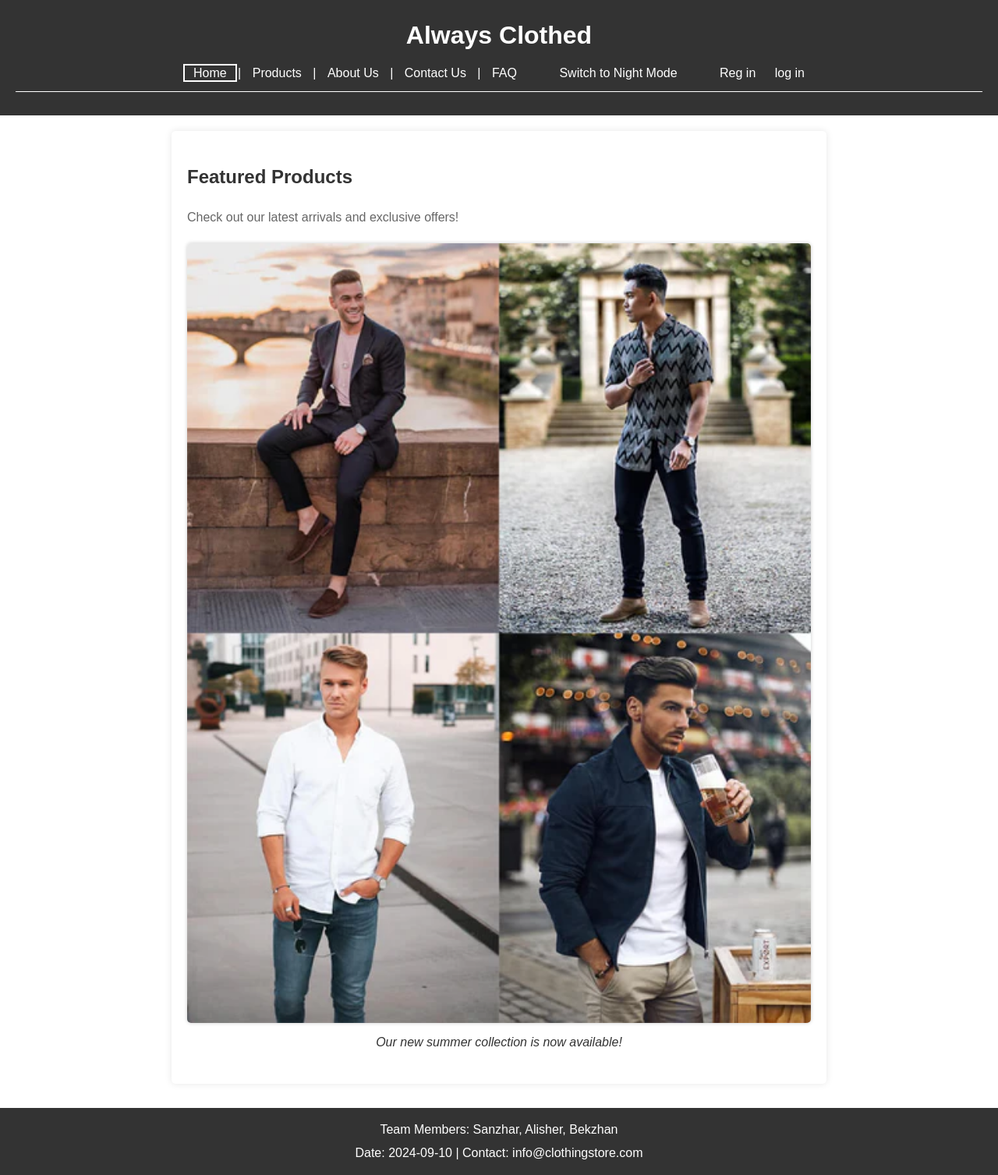
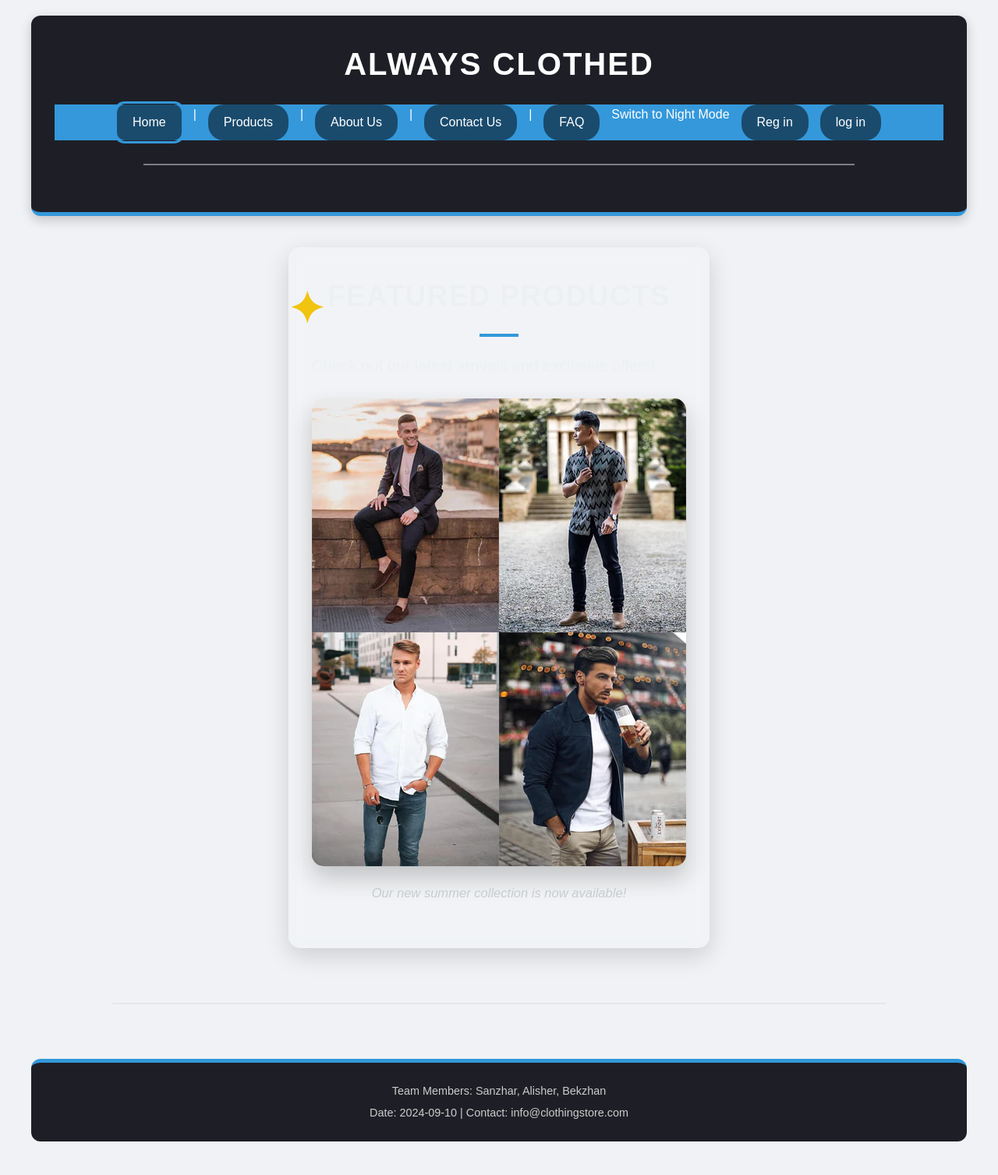
Before and after one commit to SanzharYB/WEBFINAL, a plain HTML site: page вебка6666/home.html in a window 1280 px wide. Shown: the whole page at 78% size. After the commit the page ends 1484 px from the top, so only its background shows below. Drawn offline with Linux system fonts and the light colour scheme.

Commit message:
changed design 1

```diff
--- a/вебка6666/styles/darktheme.css
+++ b/вебка6666/styles/darktheme.css
@@ -1,37 +1,61 @@
-body {
-  font-family: Arial, sans-serif;
-  transition: background-color 0.5s, color 0.5s;
+
+
+/* Night Theme Styles */
+.night-theme {
+  background: #121212;
+  color: #e0e0e0;
+  transition: background 0.5s ease, color 0.5s ease;
 }
 
-/* Day Theme */
-.day-theme {
-  background-color: white;
-  color: black;
+.night-theme .container {
+  background-color: rgba(33, 33, 33, 0.9);
+  backdrop-filter: blur(5px);
+  border-radius: 12px;
 }
 
-/* Night Theme */
-.night-theme {
-  background-color: black;
+.night-theme nav {
+  background-color: rgba(50, 50, 50, 0.8);
 }
 
-#theme-toggle {
-  padding: 10px 20px;
-  font-size: 16px;
-  cursor: pointer;
-  margin: 20px;
+.night-theme nav a {
+  color: #b0bec5;
 }
 
-.hidden {
-  display: none; /* Hide content by default */
-
+.night-theme nav a:hover {
+  color: #80cbc4;
 }
 
-.content {
-  margin: 20px 0;
+.night-theme footer {
+  background-color: #1e1f26;
+  border-top: 5px solid #3498db;
 }
 
-#read-more {
-  cursor: pointer;
-  color: blue;
-  text-decoration: underline;
+/* Day Theme Styles */
+.day-theme {
+  background: #f0f2f5;
+  color: #444;
+  transition: background 0.5s ease, color 0.5s ease;
 }
+
+.day-theme .container {
+  background-color: #ffffff;
+  border-radius: 12px;
+  box-shadow: 0 12px 24px rgba(0, 0, 0, 0.1);
+}
+
+.day-theme nav {
+  background-color: #3498db;
+}
+
+.day-theme nav a {
+  color: #ffffff;
+}
+
+.day-theme nav a:hover {
+  color: #e0e0e0;
+}
+
+.day-theme footer {
+  background-color: #3498db;
+  border-top: 5px solid #1e88e5;
+}
--- a/вебка6666/styles/home.css
+++ b/вебка6666/styles/home.css
@@ -1,96 +1,232 @@
-body {
-    font-family: Arial, sans-serif;
-    line-height: 1.6;
+/* Global Reset */
+* {
   margin: 0;
   padding: 0;
-    background-color: #f4f4f4;
+  box-sizing: border-box;
+  font-family: 'Poppins', sans-serif;
 }
 
+/* Body Styling */
+body {
+  background: linear-gradient(135deg, #1abc9c, #3498db);
+  color: #444;
+  line-height: 1.6;
+  display: flex;
+  flex-direction: column;
+  align-items: center;
+  min-height: 100vh;
+  padding: 20px;
+}
+
+/* Header Styles */
 #header {
-    background-color: #333;
+  background-color: #1e1f26;
   color: #fff;
-    padding: 20px;
+  padding: 30px;
   text-align: center;
+  border-bottom: 5px solid #3498db;
+  width: 100%;
+  max-width: 1200px;
+  border-radius: 12px;
+  box-shadow: 0 5px 15px rgba(0, 0, 0, 0.2);
 }
 
 .header-title {
   margin: 0;
+  font-size: 2.5em;
+  font-weight: 700;
+  letter-spacing: 2px;
+  text-transform: uppercase;
 }
 
+/* Navigation Styles */
 #navbar {
-    margin: 10px 0;
+  margin-top: 20px;
+  display: flex;
+  justify-content: center;
+  gap: 15px;
 }
 
 .nav-link {
-    color: #fff;
+  color: #ecf0f1;
   text-decoration: none;
-    padding: 0 10px;
+  padding: 10px 20px;
+  font-weight: 500;
+  background-color: rgba(0, 0, 0, 0.5);
+  border-radius: 20px;
+  transition: all 0.3s ease;
 }
 
 .nav-link:hover {
-    text-decoration: underline;
-    color: #ddd;
+  background-color: #3498db;
+  color: #fff;
+  transform: scale(1.1);
+  box-shadow: 0 4px 15px rgba(52, 152, 219, 0.4);
 }
 
+/* Divider Style */
 .divider {
   border: 0;
-    height: 1px;
-    background: #fff;
-    margin: 10px 0;
+  height: 2px;
+  background: #ddd;
+  width: 80%;
+  margin: 30px auto;
+  opacity: 0.5;
 }
 
+/* Main Content Styles */
 .main-content {
-    max-width: 800px;
-    margin: 20px auto;
-    padding: 20px;
-    background-color: #fff;
-    border-radius: 5px;
-    box-shadow: 0 0 10px rgba(0, 0, 0, 0.1);
+  max-width: 900px;
+  margin: 40px auto;
+  padding: 30px;
+  background-color: rgba(255, 255, 255, 0.1);
+  border-radius: 15px;
+  box-shadow: 0 10px 30px rgba(0, 0, 0, 0.15);
+  font-size: 1.15em;
+  line-height: 1.8;
+  backdrop-filter: blur(10px);
 }
 
-  .featured-section {
+/* Section Heading */
+.section-heading {
+  font-size: 2em;
+  color: #ecf0f1;
+  font-weight: bold;
+  text-transform: uppercase;
   margin-bottom: 20px;
+  letter-spacing: 1.5px;
+  text-align: center;
+  position: relative;
 }
 
-  .section-heading {
+.section-heading::before {
+  content: '✦';
+  position: absolute;
+  left: -30px;
   font-size: 1.5em;
-    color: #333;
+  color: #f1c40f;
 }
 
-  .intro-text {
-    font-size: 1em;
-    color: #666;
+.section-heading::after {
+  content: '';
+  display: block;
+  width: 50px;
+  height: 4px;
+  background-color: #3498db;
+  margin: 15px auto 0;
 }
 
+/* Intro Text */
+.intro-text {
+  font-size: 1.1em;
+  color: #ecf0f1;
+  max-width: 750px;
+  margin: 0 auto;
+  line-height: 1.7;
+}
+
+/* Featured Image Styles */
 .featured-figure {
-    margin: 20px 0;
+  margin: 25px 0;
+  position: relative;
 }
 
 .featured-image {
   width: 100%;
   height: auto;
-    border-radius: 5px;
-    box-shadow: 0 0 5px rgba(0, 0, 0, 0.2);
+  border-radius: 15px;
+  box-shadow: 0 15px 30px rgba(0, 0, 0, 0.2);
+  transition: transform 0.3s ease;
+}
+
+.featured-image:hover {
+  transform: scale(1.05) rotate(1deg);
 }
 
 .image-caption {
   font-style: italic;
-    color: #333;
+  color: #bdc3c7;
   text-align: center;
-    margin-top: 5px;
+  margin-top: 10px;
+  font-size: 0.9em;
+  opacity: 0.8;
 }
 
+/* Button Styling */
+.btn {
+  display: inline-block;
+  padding: 8px 20px; /* Reduced vertical padding */
+  background-color: #e74c3c;
+  color: #fff;
+  font-size: 1em;
+  font-weight: bold;
+  border: none;
+  border-radius: 8px;
+  cursor: pointer;
+  transition: background-color 0.3s, transform 0.2s;
+}
+
+.btn:hover {
+  background-color: #c0392b;
+  transform: translateY(-2px); /* Slightly reduced transform effect */
+}
+
+
+/* Footer Styles */
 #footer {
-    background-color: #333;
-    color: #fff;
-    padding: 10px;
+  background-color: #1e1f26;
+  color: #ccc;
+  padding: 20px;
   text-align: center;
+  border-top: 5px solid #3498db;
+  width: 100%;
+  max-width: 1200px;
+  margin-top: 40px;
+  border-radius: 12px;
 }
 
 .footer-text {
   margin: 5px 0;
+  font-size: 0.9em;
 }
 
+/* Accessibility Focus */
 .focused {
-    outline: 2px solid rgb(255, 255, 255); /* Highlight the focused link */
+  outline: 3px solid #3498db;
+  border-radius: 10px;
 }
+
+/* Responsive Design */
+@media (max-width: 768px) {
+  .main-content {
+    padding: 20px;
+  }
+
+  #navbar {
+    flex-direction: column;
+    gap: 10px;
+  }
+
+  .nav-link {
+    margin: 5px 0;
+  }
+
+  .section-heading {
+    font-size: 1.8em;
+  }
+}
+
+@media (max-width: 480px) {
+  .main-content {
+    padding: 15px;
+  }
+
+  .header-title {
+    font-size: 2em;
+  }
+
+  .btn {
+    width: 100%;
+    text-align: center;
+  }
+}
--- a/вебка6666/styles/registr.css
+++ b/вебка6666/styles/registr.css
@@ -1,98 +1,149 @@
-        /* Reset styles */
+/* Reset some default browser styles */
 * {
     margin: 0;
     padding: 0;
     box-sizing: border-box;
+    font-family: 'Poppins', sans-serif;
 }
 
 body {
-            font-family: Arial, sans-serif;
+    background: linear-gradient(135deg, #1abc9c, #3498db);
     display: flex;
+    justify-content: center;
+    align-items: center;
+    min-height: 100vh;
     flex-direction: column;
-            min-height: 100vh;
+    color: #fff;
 }
 
-        /* Navigation Bar */
+/* Navigation Styles */
 nav {
-            background-color: #333;
-            color: #fff;
-            padding: 10px 0;
+    background-color: rgba(0, 0, 0, 0.7);
+    padding: 15px;
+    border-radius: 8px;
+    margin-bottom: 30px;
     text-align: center;
 }
 
 nav a {
-            color: #fff;
+    color: #ecf0f1;
     text-decoration: none;
-            padding: 8px 15px;
-            display: inline-block;
+    margin: 0 15px;
+    font-weight: 500;
+    transition: color 0.3s;
 }
 
 nav a:hover {
-            background-color: #555;
+    color: #f1c40f;
 }
 
-        /* Form styling */
+/* Container for the registration form */
 .container {
-            max-width: 500px;
-            margin: 20px auto;
-            padding: 20px;
-            border: 1px solid #ddd;
-            border-radius: 5px;
-            box-shadow: 0 0 10px rgba(0, 0, 0, 0.1);
+    background-color: rgba(255, 255, 255, 0.1);
+    backdrop-filter: blur(10px);
+    border-radius: 15px;
+    padding: 40px;
+    max-width: 400px;
+    width: 100%;
+    box-shadow: 0 10px 20px rgba(0, 0, 0, 0.2);
 }
 
 h2 {
     text-align: center;
-            margin-bottom: 20px;
+    margin-bottom: 30px;
+    font-size: 28px;
+    color: #ecf0f1;
 }
 
+/* Form Group Styling */
 .form-group {
-            margin-bottom: 15px;
+    margin-bottom: 20px;
+    position: relative;
 }
 
 label {
     display: block;
-            margin-bottom: 5px;
+    margin-bottom: 8px;
+    font-weight: 500;
+    color: #bdc3c7;
 }
 
 input[type="text"],
 input[type="email"],
 input[type="password"] {
     width: 100%;
-            padding: 8px;
-            border: 1px solid #ddd;
-            border-radius: 4px;
+    padding: 12px;
+    border: 2px solid transparent;
+    border-radius: 8px;
+    outline: none;
+    background-color: rgba(0, 0, 0, 0.2);
+    color: #ecf0f1;
+    transition: border 0.3s, background-color 0.3s;
 }
 
+input[type="text"]:focus,
+input[type="email"]:focus,
+input[type="password"]:focus {
+    border-color: #f39c12;
+    background-color: rgba(0, 0, 0, 0.5);
+}
+
+/* Button Styling */
 .btn {
+    display: block;
     width: 100%;
-            padding: 10px;
-            background-color: #007bff;
+    padding: 15px;
+    background-color: #e74c3c;
+    border: none;
+    border-radius: 8px;
     color: #fff;
-            border: none;
-            border-radius: 5px;
+    font-size: 18px;
+    font-weight: bold;
     cursor: pointer;
+    transition: background-color 0.3s, transform 0.2s;
 }
 
 .btn:hover {
-            background-color: #0056b3;
+    background-color: #c0392b;
+    transform: translateY(-3px);
 }
 
-        /* Footer */
-        footer {
-            background-color: #333;
-            color: #fff;
+/* Success & Error Messages */
+.success,
+.error {
     text-align: center;
-            padding: 10px;
-            margin-top: auto;
+    margin-top: 20px;
+    font-weight: bold;
 }
 
 .success {
-            color: green;
-            margin-top: 10px;
+    color: #2ecc71;
 }
 
 .error {
-            color: red;
-            margin-top: 10px;
+    color: #e74c3c;
 }
+
+/* Footer Styling */
+footer {
+    margin-top: 40px;
+    text-align: center;
+    font-size: 14px;
+    color: #bdc3c7;
+}
+
+footer p {
+    margin-bottom: 5px;
+}
+
+/* Responsive Design */
+@media (max-width: 480px) {
+    .container {
+        padding: 30px 20px;
+    }
+
+    nav a {
+        display: block;
+        margin: 10px 0;
+    }
+}
```
Also changed, not shown: вебка6666/registr.html (+0 -1 lines). Lines whose indentation alone changed are shown as unchanged.
